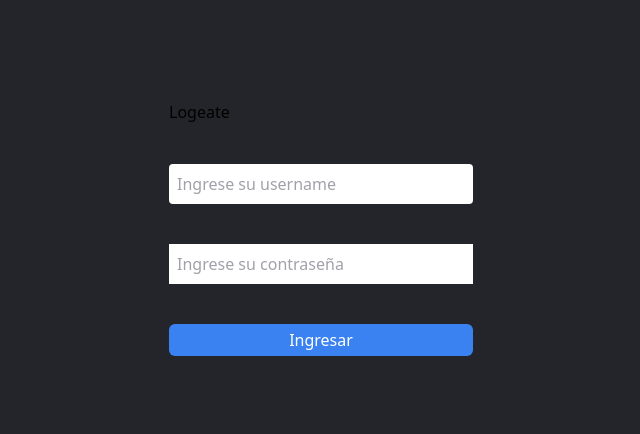
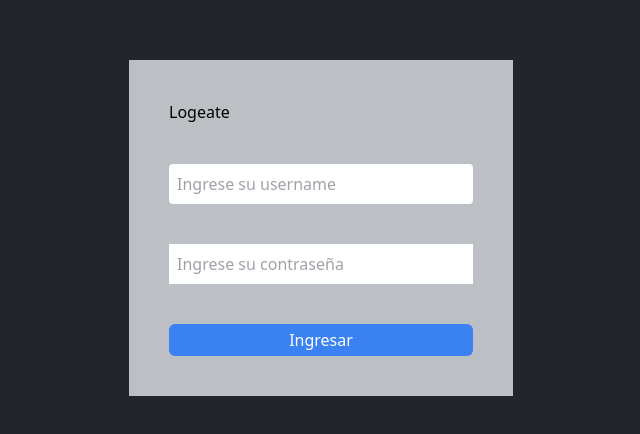
Before and after one commit to marcelob12/Web-SOCIAL, a React (Create React App) app in the folder myapp/: page /login in a window 1280 px wide. Shown: the part 172-606 px from the top of the page, without its empty margins (319-959 px from the left). Built offline with nearby package versions, Linux system fonts and the light colour scheme; a web font is replaced by a local one.

Commit message:
Modifying colors

```diff
--- a/myapp/src/Components/CardContainer/CardContainer.jsx
+++ b/myapp/src/Components/CardContainer/CardContainer.jsx
@@ -10,7 +10,7 @@ const CardContainer = () => {
   useEffect(() => {
     const fetchPosts = async () =>{
       try {
-        const response = await fetch("https://posts-pw2021.herokuapp.com/api/v1/post/all?limit=30&page=0", {
+        const response = await fetch("https://posts-pw2021.herokuapp.com/api/v1/post/all?limit=50&page=0", {
           "method": "GET",
           "headers":{
             "Authorization": `Bearer ${token}`
--- a/myapp/src/Pages/Login/Login.jsx
+++ b/myapp/src/Pages/Login/Login.jsx
@@ -37,7 +37,7 @@ const Login = () => {
       <div className="flex items-center justify-center min-h-screen bg-dark-700">
         <main>
           <form
-            className="flex flex-col gap-10 p-10 bg-gray w-96"
+            className="flex flex-col gap-10 p-10 bg-gray-500 w-96"
             onSubmit = { onSubmitHandler }>
             <h1>Logeate</h1>
             <input
```
